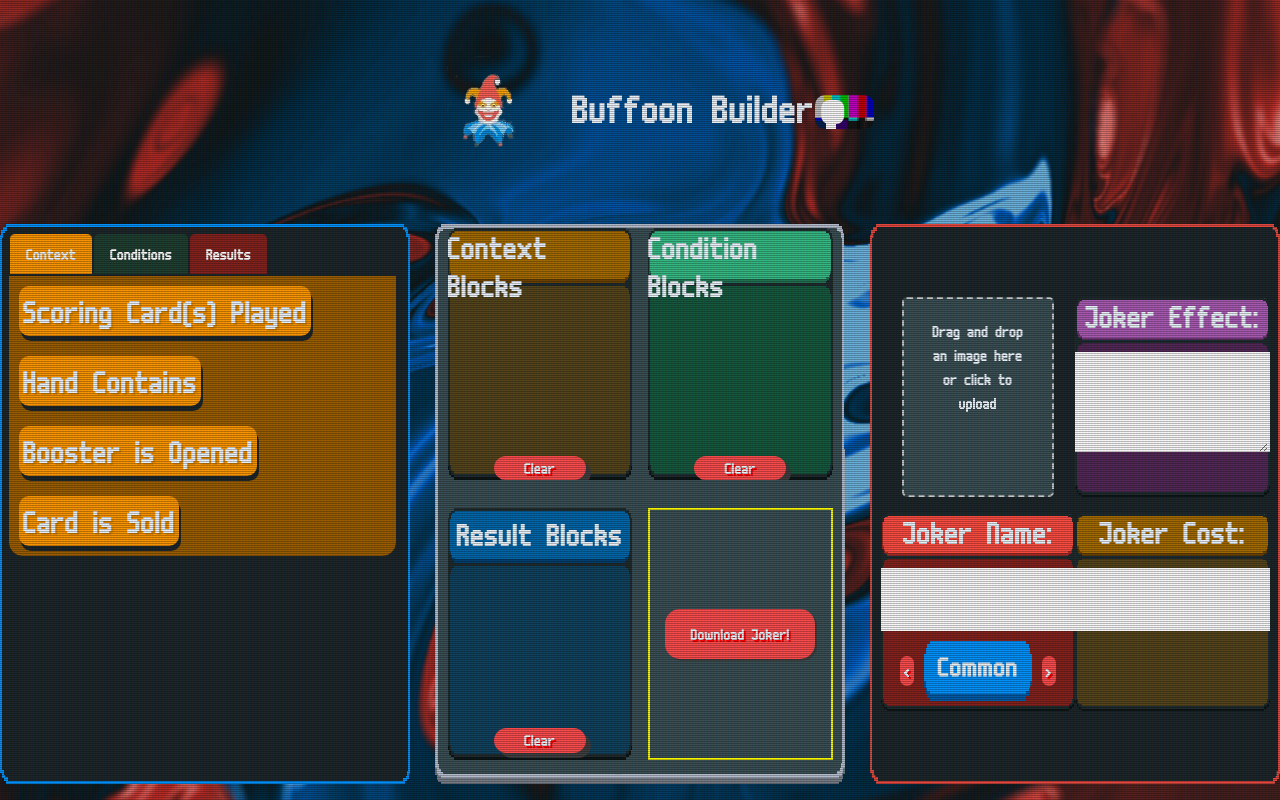
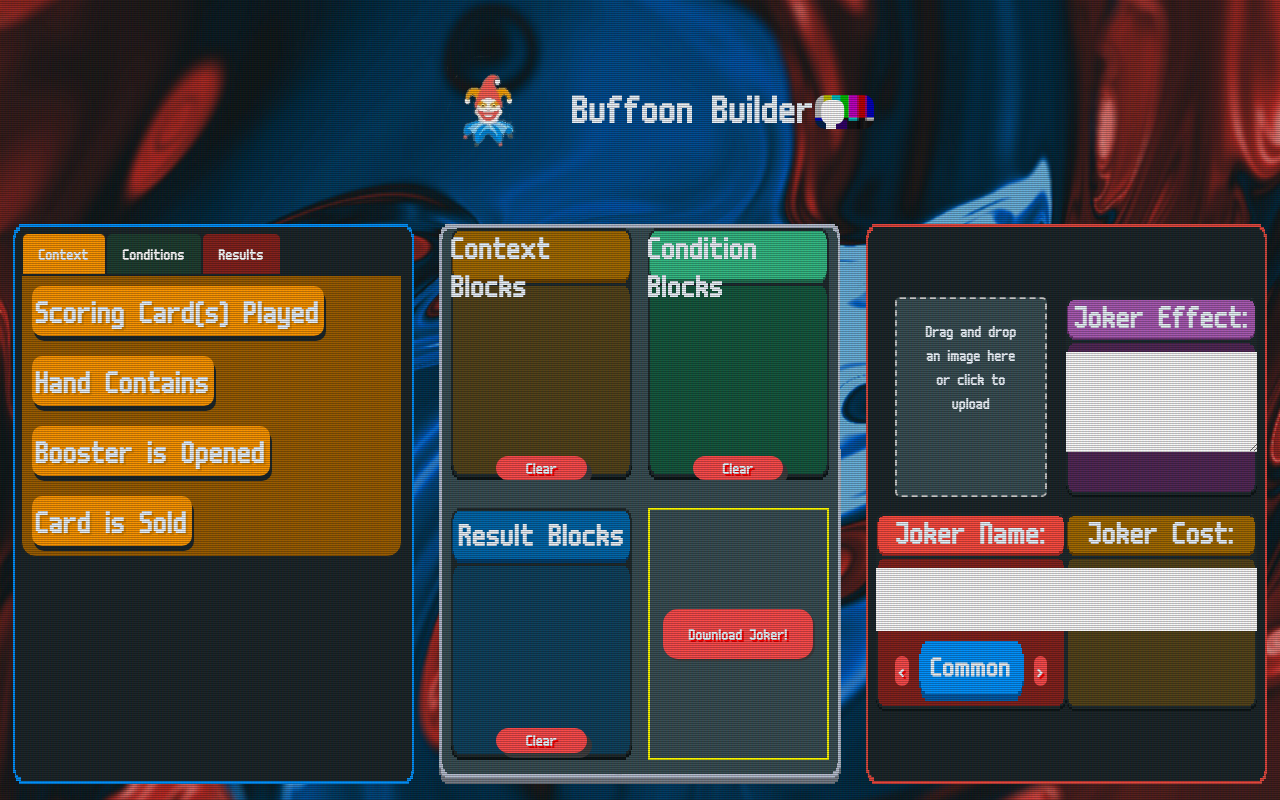
Before and after one commit to JWH709/Buffoon-Builder, a React (Vite) app: page / in a window 1280 px wide. Built offline with nearby package versions, Linux system fonts and the light colour scheme.

Commit message:
Fix main body margins

```diff
--- a/src/styles/main.css
+++ b/src/styles/main.css
@@ -113,8 +113,10 @@ html, body {
   flex-direction: row;
   justify-content: space-evenly;
   align-items: stretch;
-  width: 100%;
+  width: 98%;
   height: 70%;
+  margin-left: 1%;
+  margin-right: 1%;
   box-sizing: border-box;
 }
 
```
Also changed, not shown: Notes/NOTES.md (+8 -1 lines).
